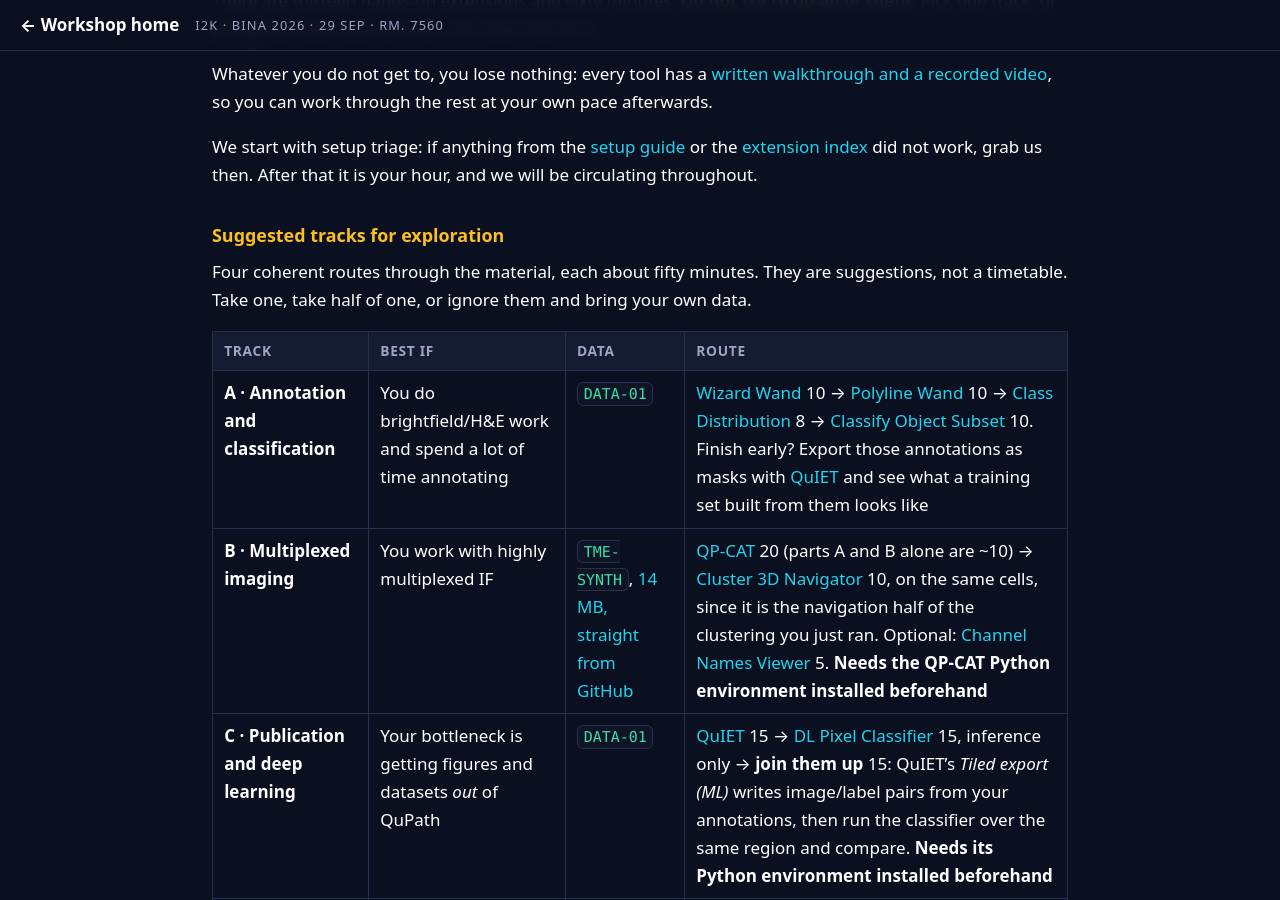
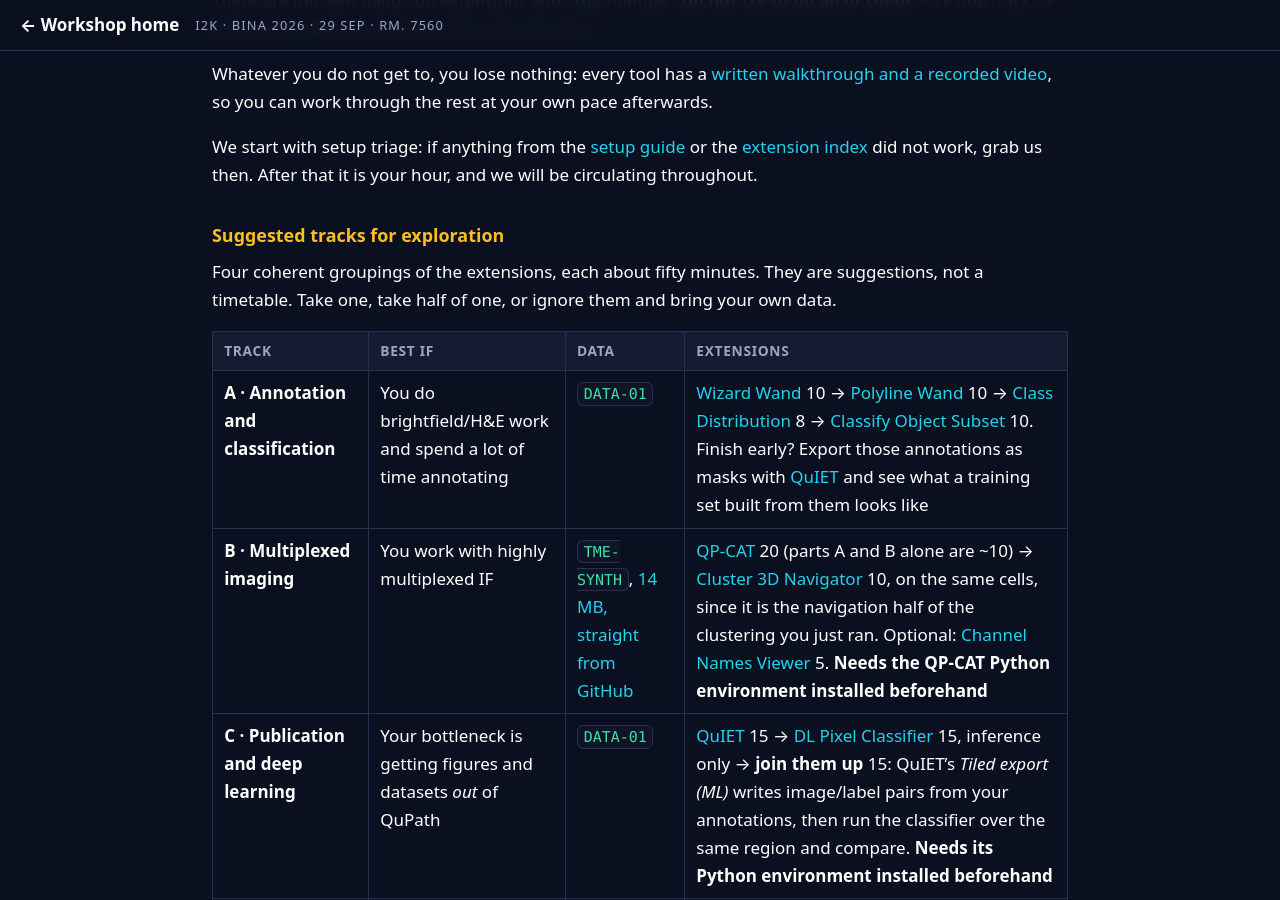
Before and after one commit to MichaelSNelson/BINA-I2K-2026-QuPath-Extensions, a Jekyll site: the page built from docs/schedule.md, in a window 1280 px wide and 900 px high, scrolled down 2584 px. Built offline with Jekyll 4.4.1, drawn with Linux system fonts in a browser that asks for light colours.

Commit message:
Say 'Extensions', not 'routes', on the schedule
The suggested-tracks table called its last column Route and the lead-in
called the tracks 'four coherent routes through the material'. The
column lists extensions, so it now says so, and the lead-in calls them
groupings of the extensions. Walkthroughs matched the old wording and
now matches the new.

Claude-Session: https://claude.ai/code/session_01KwiACUr5MacuDvqp74c96o

```diff
--- a/docs/schedule.md
+++ b/docs/schedule.md
@@ -77,10 +77,10 @@ will be circulating throughout.
 
 ### Suggested tracks for exploration
 
-Four coherent routes through the material, each about fifty minutes. They are suggestions, not a
+Four coherent groupings of the extensions, each about fifty minutes. They are suggestions, not a
 timetable. Take one, take half of one, or ignore them and bring your own data.
 
-| Track | Best if | Data | Route |
+| Track | Best if | Data | Extensions |
 |---|---|---|---|
 | **A · Annotation and classification** | You do brightfield/H&E work and spend a lot of time annotating | [`DATA-01`](https://drive.google.com/drive/folders/1waxGfZt3Ua_EKcC86fOn8Qr89lZXnrIX?usp=sharing) | [Wizard Wand](05-wizard-wand.md) 10 → [Polyline Wand](06-polyline-wand.md) 10 → [Class Distribution](10-class-distribution.md) 8 → [Classify Object Subset](07-classify-object-subset.md) 10. Finish early? Export those annotations as masks with [QuIET](01-quiet-image-export.md) and see what a training set built from them looks like |
 | **B · Multiplexed imaging** | You work with highly multiplexed IF | `TME-SYNTH`, [14 MB, straight from GitHub](https://github.com/uw-loci/multiplex-synthetic-data/releases/latest) | [QP-CAT](03-qp-cat-cell-analysis-tools.md) 20 (parts A and B alone are ~10) → [Cluster 3D Navigator](04-cluster-3d-navigator.md) 10, on the same cells, since it is the navigation half of the clustering you just ran. Optional: [Channel Names Viewer](11-channel-names-viewer.md) 5. **Needs the QP-CAT Python environment installed beforehand** |
```
Also changed, not shown: docs/walkthroughs.md (+1 -1 lines).
